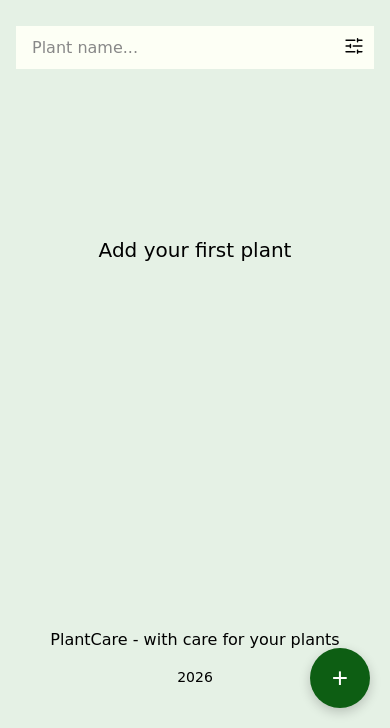
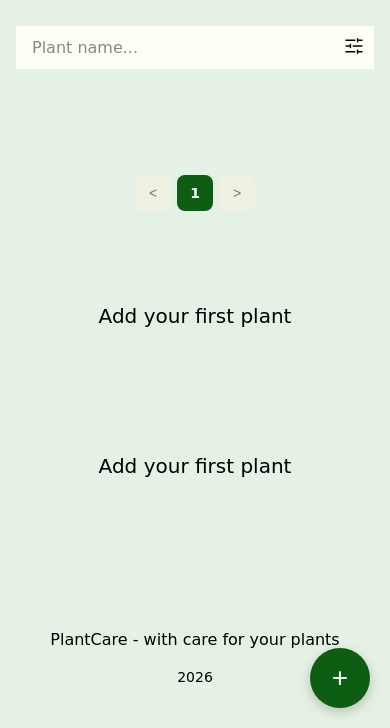
Before and after one commit to vettta06/plantCare, a website built with Vite: page index.html in a window 390 px wide. Shown: the part 116-844 px from the top of the page. Built offline with nearby package versions, Linux system fonts and the light colour scheme.

Commit message:
add pagination

```diff
--- a/css/global.css
+++ b/css/global.css
@@ -19,14 +19,14 @@
 }
 
 [data-theme="dark"] {
-  --bg-primary: #181a1b;
-  --bg-secondary: #242526;
-  --text-black: #e4e6eb;
-  --bg-trinity: #2f3133;
-  --btn-green: #4caf6a;
-  --bar-green: #4caf6a;
-  --bar-yellow: #e6c15a;
-  --bar-red: #e57373;
+  --bg-primary: #1b262c;
+  --bg-secondary: #0f4c3a;
+  --text-black: #e0e1dd;
+  --bg-trinity: #203c32;
+  --btn-green: #95d5b2;
+  --bar-green: #4caf50;
+  --bar-yellow: #ffca28;
+  --bar-red: #ef5350;
 }
 
 * {
--- a/css/index.css
+++ b/css/index.css
@@ -474,6 +474,79 @@
 }
 
 /* ==================================
+   PAGINATION
+   ================================== */
+.pagination {
+  max-width: 1440px;
+  margin: 0 auto;
+  padding: 0 34px;
+  display: flex;
+  justify-content: center;
+  align-items: center;
+  gap: 12px;
+  margin-bottom: 66px;
+}
+
+.pagination__btn {
+  width: 48px;
+  height: 48px;
+  border: none;
+  background-color: var(--bg-secondary);
+  color: var(--text-black);
+  border-radius: 12px;
+  font-size: 20px;
+  cursor: pointer;
+  display: flex;
+  align-items: center;
+  justify-content: center;
+  transition: all 0.2s ease;
+}
+
+.pagination__btn:hover:not(:disabled) {
+  background-color: var(--btn-green);
+  color: #ffffff;
+  transform: translateY(-2px);
+}
+
+.pagination__btn:disabled {
+  opacity: 0.5;
+  cursor: not-allowed;
+  background-color: var(--bg-trinity);
+}
+
+.pagination__numbers {
+  display: flex;
+  gap: 8px;
+}
+
+.pagination__number {
+  width: 48px;
+  height: 48px;
+  border: none;
+  background-color: transparent;
+  color: var(--text-black);
+  border-radius: 12px;
+  font-family: var(--font-main);
+  font-size: 18px;
+  font-weight: 500;
+  cursor: pointer;
+  transition: all 0.2s ease;
+  display: flex;
+  align-items: center;
+  justify-content: center;
+}
+
+.pagination__number:hover {
+  background-color: var(--bg-secondary);
+}
+
+.pagination__number.active {
+  background-color: var(--btn-green);
+  color: #ffffff;
+  font-weight: bold;
+}
+
+/* ==================================
    TABLET (<= 1024px)
    ================================== */
 @media (max-width: 1024px) {
@@ -573,6 +646,20 @@
 
   .plant-card__actions .btn--icon + .btn--icon {
     margin-left: 16px; /* было 28px */
+  }
+
+  .pagination {
+    padding: 0 20px;
+    gap: 8px;
+    margin-bottom: 40px;
+  }
+
+  .pagination__btn,
+  .pagination__number {
+    width: 40px;
+    height: 40px;
+    font-size: 16px;
+    border-radius: 10px;
   }
 }
 
@@ -696,4 +783,18 @@
   .footer {
     padding: 20px 0;
   }
+
+  .pagination {
+    padding: 0 16px;
+    gap: 6px;
+    margin-bottom: 30px;
+  }
+
+  .pagination__btn,
+  .pagination__number {
+    width: 36px;
+    height: 36px;
+    font-size: 14px;
+    border-radius: 8px;
+  }
 }
--- a/index.html
+++ b/index.html
@@ -80,6 +80,21 @@
       </div>
 
       <div class="plants-grid" id="plantsGrid"></div>
+      <!-- Начало блока пагинации -->
+      <div class="pagination" id="pagination">
+        <button class="pagination__btn pagination__btn--prev" id="prevBtn">
+          &lt;
+        </button>
+        <div class="pagination__numbers" id="paginationNumbers"></div>
+        <button class="pagination__btn pagination__btn--next" id="nextBtn">
+          &gt;
+        </button>
+      </div>
+      <!-- Конец блока пагинации -->
+
+      <div class="empty-state" id="emptyState">
+        <p class="empty-state__text">Add your first plant</p>
+      </div>
 
       <div class="empty-state" id="emptyState">
         <p class="empty-state__text">Add your first plant</p>
--- a/js/app.js
+++ b/js/app.js
@@ -7,6 +7,10 @@ import { initControls } from "./controls.js";
 import { getLocalDateTime } from "./utils.js";
 import { renderStats } from "./stats.js";
 import { t, tr, lang, translateToEnglish } from "./translate.js";
+
+let currentPage = 1;
+let itemsPerPage = 9;
+let totalPagesGlobal = 1;
 
 const staticText = {
   home: { ru: "Главная", en: "Home" },
@@ -52,7 +56,7 @@ const staticText = {
   succulents: { ru: "Суккуленты", en: "Succulents" },
 
   allGood: { ru: "Все хорошо", en: "All good" },
-  attention: { ru: "Внимание", en: "Attention" },
+  attention: { ru: "Приемлемо", en: "Attention" },
   critical: { ru: "Критично", en: "Critical" },
 
   aboutTitle: {
@@ -86,8 +90,6 @@ document.querySelectorAll("[data-i18n-placeholder]").forEach((el) => {
   }
 });
 
-/* ================== app ================== */
-
 /* state */
 let plants = getPlants();
 let editingId = null;
@@ -99,8 +101,79 @@ const isMainPage = document.querySelector(".plants-grid");
 /* update ui */
 function updateUI(data = plants) {
   if (isMainPage) {
-    renderPlants(data);
+    totalPagesGlobal = Math.ceil(data.length / itemsPerPage) || 1;
+    if (currentPage > totalPagesGlobal) {
+      currentPage = 1;
+    }
+    const startIndex = (currentPage - 1) * itemsPerPage;
+    const endIndex = startIndex + itemsPerPage;
+    const paginatedData = data.slice(startIndex, endIndex);
+    renderPlants(paginatedData);
+    renderPaginationControls(data.length);
   }
+  if (isStatsPage) {
+    renderStats(plants);
+  }
+}
+
+// Функция отрисовки цифр пагинации
+function renderPaginationControls(totalItems) {
+  const paginationNumbers = document.getElementById("paginationNumbers");
+  const prevBtn = document.getElementById("prevBtn");
+  const nextBtn = document.getElementById("nextBtn");
+  if (!paginationNumbers) return;
+  const totalPages = Math.ceil(totalItems / itemsPerPage) || 1;
+  if (prevBtn) prevBtn.disabled = currentPage === 1;
+  if (nextBtn) nextBtn.disabled = currentPage === totalPages;
+  paginationNumbers.innerHTML = "";
+  const createBtn = (page, text = page) => {
+    const btn = document.createElement("button");
+    btn.classList.add("pagination__number");
+    if (page === currentPage) btn.classList.add("active");
+    btn.innerText = text;
+    if (page !== "...") {
+      btn.addEventListener("click", () => {
+        currentPage = page;
+        updateUI();
+        const grid = document.querySelector(".plants-grid");
+        if (grid) grid.scrollIntoView({ behavior: "smooth" });
+      });
+    } else {
+      btn.style.cursor = "default";
+      btn.style.background = "transparent";
+      btn.style.pointerEvents = "none";
+    }
+    return btn;
+  };
+  const delta = 1;
+  const range = [];
+  const rangeWithDots = [];
+  let l;
+  for (let i = 1; i <= totalPages; i++) {
+    if (
+      i === 1 ||
+      i === totalPages ||
+      (i >= currentPage - delta && i <= currentPage + delta)
+    ) {
+      range.push(i);
+    }
+  }
+  for (let i of range) {
+    if (l) {
+      if (i - l === 2) {
+        rangeWithDots.push(l + 1);
+      } else if (i - l !== 1) {
+        rangeWithDots.push("...");
+      }
+    }
+    rangeWithDots.push(i);
+    l = i;
+  }
+  rangeWithDots.forEach((item) => {
+    paginationNumbers.appendChild(
+      createBtn(item, item === "..." ? "..." : item),
+    );
+  });
 }
 
 /* init */
@@ -109,6 +182,8 @@ if (isStatsPage) {
 }
 
 if (isMainPage) {
+  updateItemsPerPage();
+  setupPaginationListeners();
   updateUI();
 }
 
@@ -235,7 +310,13 @@ const formExists = document.querySelector("form");
 
 if (formExists) {
   initForm(handleAddPlant);
-  initControls(() => plants, updateUI);
+  initControls(
+    () => plants,
+    (filteredData) => {
+      currentPage = 1;
+      updateUI(filteredData);
+    },
+  );
 }
 
 const nameInput = document.querySelector('input[name="name"]');
@@ -328,3 +409,48 @@ descModal.addEventListener("click", (e) => {
     closeDescModal();
   }
 });
+
+// --- PAGINATION FUNCTIONS ---
+
+function updateItemsPerPage() {
+  const width = window.innerWidth;
+  if (width < 768) {
+    itemsPerPage = 4; // Мобильные
+  } else if (width < 1024) {
+    itemsPerPage = 6; // Планшеты
+  } else {
+    itemsPerPage = 9; // Десктоп
+  }
+}
+
+function setupPaginationListeners() {
+  const prevBtn = document.getElementById("prevBtn");
+  const nextBtn = document.getElementById("nextBtn");
+  const paginationNumbers = document.getElementById("paginationNumbers");
+  if (!prevBtn || !nextBtn || !paginationNumbers) return;
+  // Кнопка Назад
+  prevBtn.addEventListener("click", () => {
+    if (currentPage > 1) {
+      currentPage--;
+      updateUI();
+      document
+        .querySelector(".plants-grid")
+        .scrollIntoView({ behavior: "smooth" });
+    }
+  });
+  // Кнопка Вперед
+  nextBtn.addEventListener("click", () => {
+    if (currentPage < totalPagesGlobal) {
+      currentPage++;
+      updateUI();
+      document
+        .querySelector(".plants-grid")
+        .scrollIntoView({ behavior: "smooth" });
+    }
+  });
+  window.addEventListener("resize", () => {
+    updateItemsPerPage();
+    currentPage = 1;
+    updateUI();
+  });
+}
```
